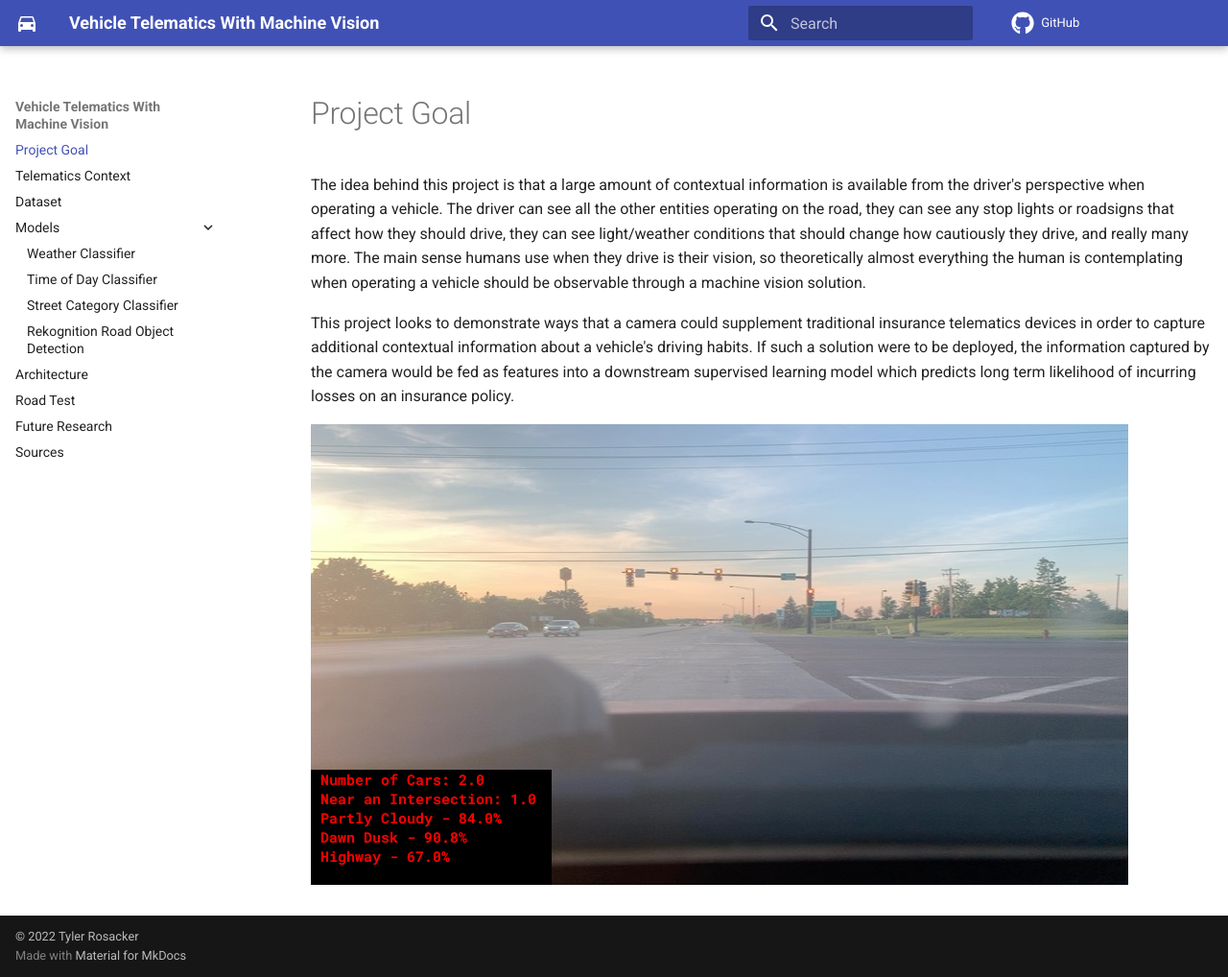
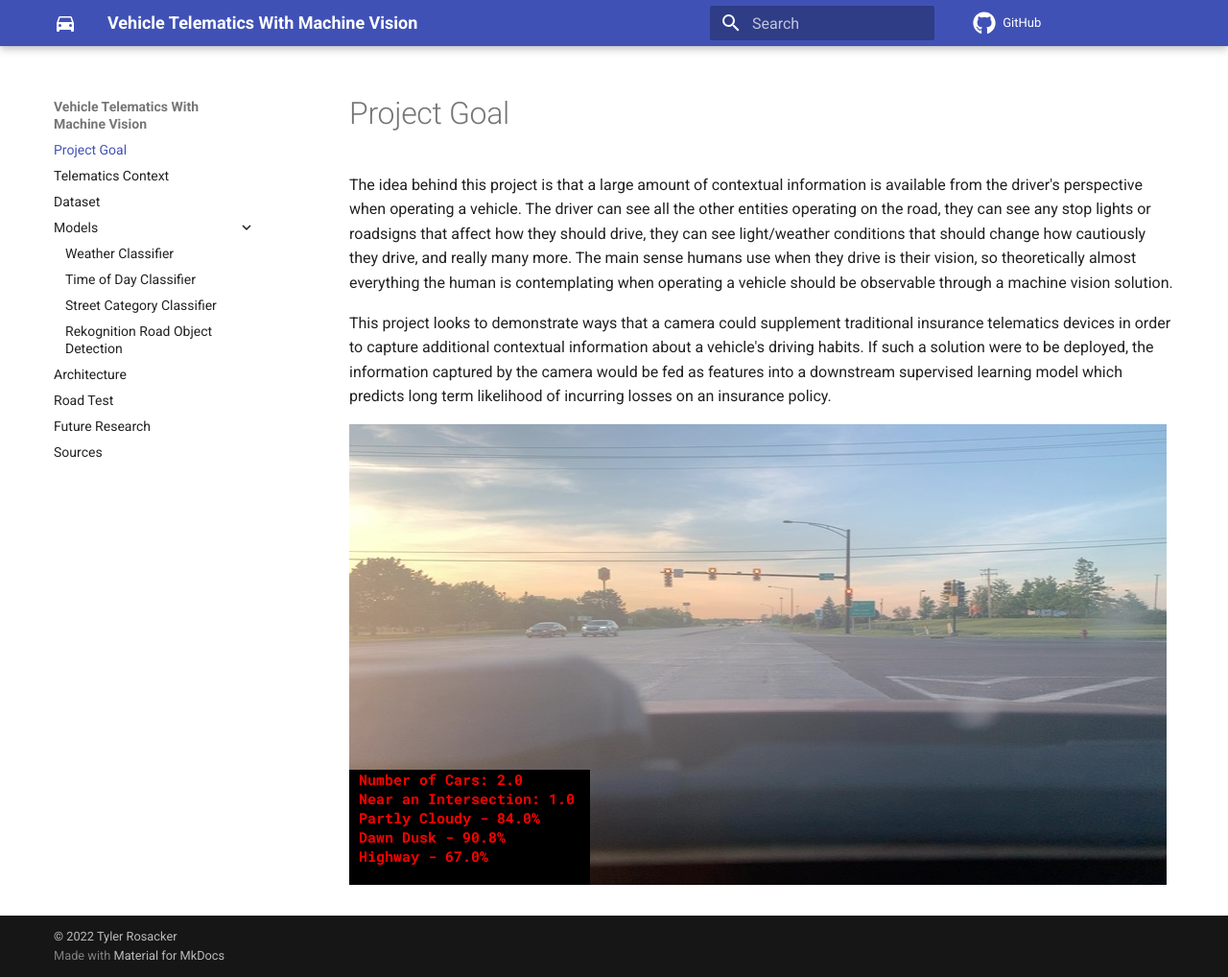
Before and after one commit to rosacker/Telematics-Machine-Vision-Writeup, an MkDocs documentation site: the page built from Docs/index.md, in a window 1280 px wide and 1018 px high. Shown: the whole window at 96% size. Built offline with MkDocs 1.6.1 and Material for MkDocs 9.7.7, drawn with Linux system fonts in a browser that asks for light colours; comment, search, counter and statistics services are not loaded.

Commit message:
Update extra.css

```diff
--- a/Docs/stylesheets/extra.css
+++ b/Docs/stylesheets/extra.css
@@ -1,5 +1,5 @@
 .md-grid {
-    max-width: 1640px;
+    max-width: 60rem;
   }
 
 .md-sidebar {
```
